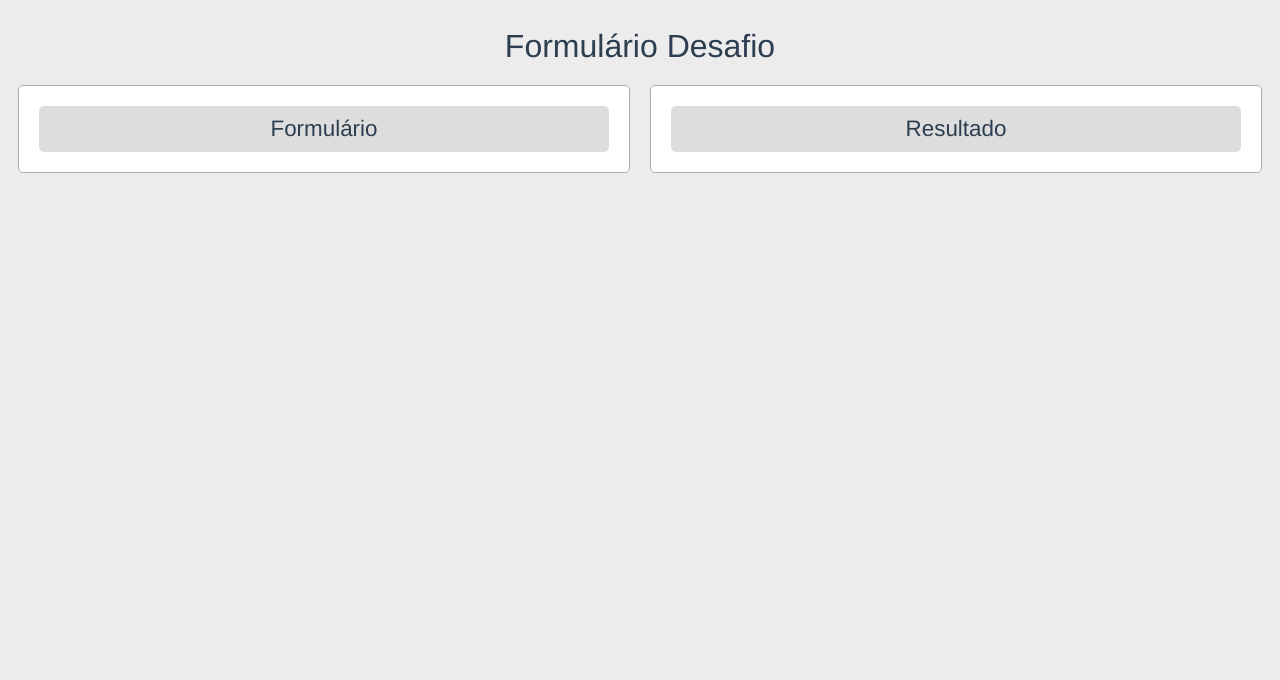
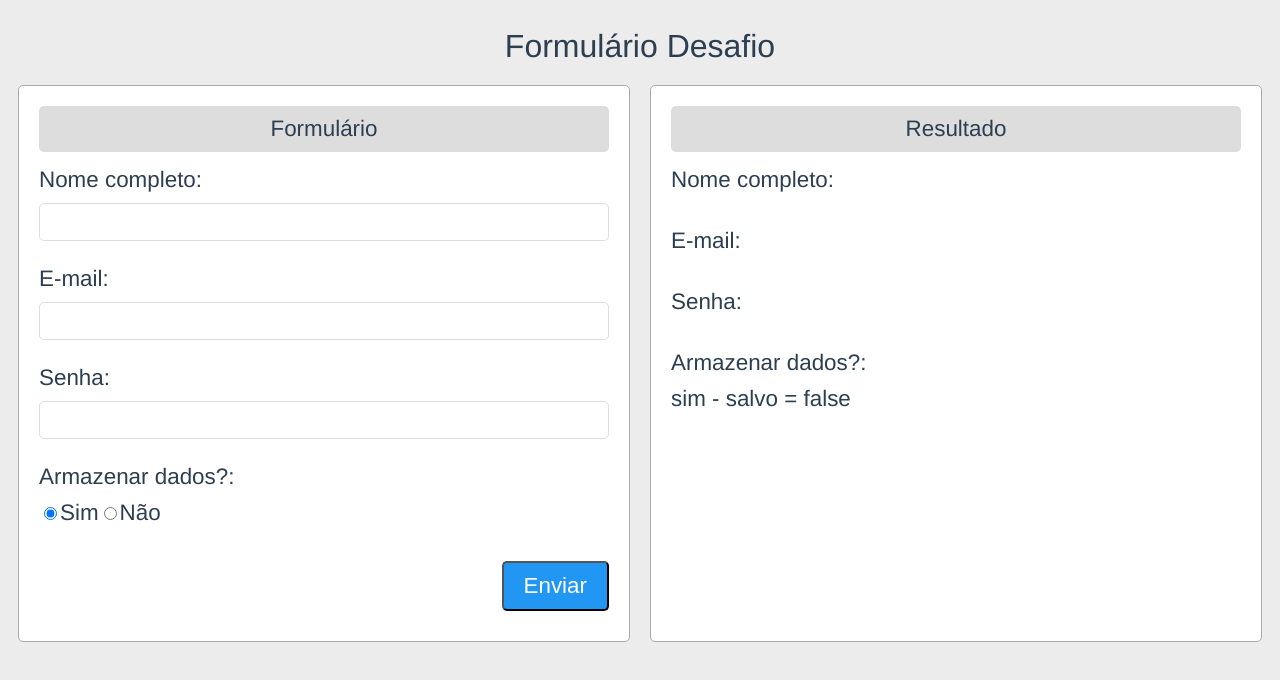
Before and after one commit to ohgabriella/LearningVue, a Vue app: page / in a window 1280 px wide. Shown: the top 680 px of the page. Built offline with nearby package versions, Linux system fonts and the light colour scheme.

Commit message:
salvando elementos

```diff
--- a/src/App.vue
+++ b/src/App.vue
@@ -10,40 +10,80 @@
         <!-- Email -->
         <!-- Senha -->
         <!-- Armazenar Dados? (Sim/Não) -->
+        <Rotulo nome="Nome completo">
+          <input type="text" v-model="nomeCompleto" />
+        </Rotulo>
+        <Rotulo nome="E-mail">
+          <input type="text" v-model="email" />
+        </Rotulo>
+        <Rotulo nome="Senha">
+          <input type="password" v-model="senha" />
+        </Rotulo>
+        <Rotulo nome="Armazenar dados?">
+          <span>
+            <input type="radio" value="sim" v-model="dado" />Sim
+          </span>
+          <span>
+            <input type="radio" value="nao" v-model="dado" />Não
+          </span>
+        </Rotulo>
+        <button @click.prevent="salvar">Enviar</button>
+      </form>
 
       <!-- Exercicio 02 -->
       <!-- Só mostrar o fomulário de não tiver sido submetido -->
       <!-- Mostrar a área de Resultado apenas quando o formulário for submetido -->
+      <div class="painel">
+        <div class="cabecalho">Resultado</div>
+        <Rotulo nome="Nome completo">
+          <span>{{ nomeCompleto }}</span>
+        </Rotulo>
+        <Rotulo nome="E-mail">
+          <span>{{ email }}</span>
+        </Rotulo>
+        <Rotulo nome="Senha">
+          <span>{{ senha }}</span>
+        </Rotulo>
+        <Rotulo nome="Armazenar dados?">
+          <span>{{ dado }} - salvo = {{ salvo }}</span>
+        </Rotulo>
+      </div>
 
       <!-- Exercicio 03 -->
       <!-- Crie um componente personalizado NomeCompleto -->
       <!-- Esse componente deve receber Nome e Sobrenome -->
-			</form>
-			<div class="painel">
-				<div class="cabecalho">Resultado</div>
-
-			</div>
     </div>
   </div>
 </template>
 
 <script>
-import Rotulo from './components/Rotulo.vue'
+import Rotulo from "./components/Rotulo.vue";
 
 export default {
-	name: 'app',
-	components: { Rotulo }
+  name: "app",
+  components: { Rotulo },
+  data() {
+    return {
+      nomeCompleto: "",
+      email: "",
+      senha: "",
+	  dado: "sim",
+	  salvo: false
+    };
+  },
+  methods: {
+    salvar() { return this.salvo = true; }
   }
+};
 </script>
 
 <style>
-
 body {
-	background-color: #ECECEC;
+  background-color: #ececec;
 }
 
 #app {
-	font-family: 'Avenir', Helvetica, Arial, sans-serif;
+  font-family: "Avenir", Helvetica, Arial, sans-serif;
   -webkit-font-smoothing: antialiased;
   -moz-osx-font-smoothing: grayscale;
   text-align: center;
@@ -59,16 +99,16 @@ body {
 
 .painel {
   flex: 1;
-	background: #FFF;
+  background: #fff;
   margin: 0px 10px;
   padding: 20px;
-	border: 1px solid #AAA;
+  border: 1px solid #aaa;
   border-radius: 5px;
 }
 
 .painel .cabecalho {
   width: 100%;
-	background-color: #DDD;
+  background-color: #ddd;
   padding: 10px 0px;
   border-radius: 5px;
   font-size: 1.4rem;
@@ -80,8 +120,8 @@ body {
   padding: 10px 20px;
   font-size: 1.4rem;
   border-radius: 5px;
-	color: #FFF;
-	background-color: #2196F3;
+  color: #fff;
+  background-color: #2196f3;
 }
 
 #app h1 {
```
Also changed, not shown: 1 other file (tests, documents, lock files or other folders). Lines whose indentation alone changed are shown as unchanged.
